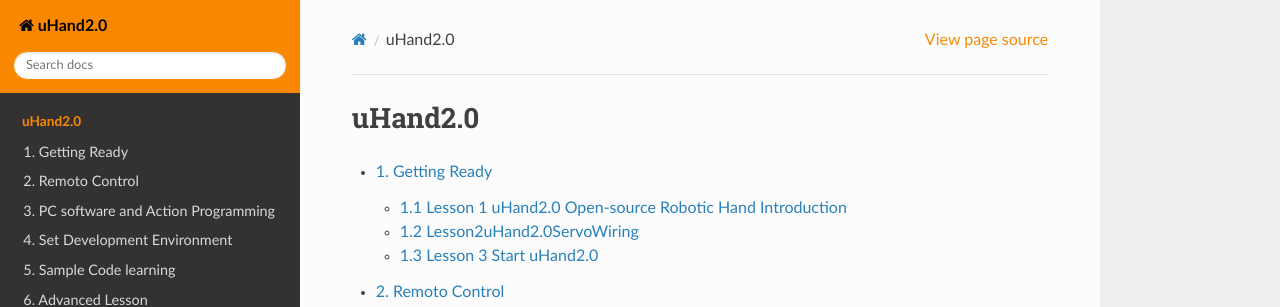
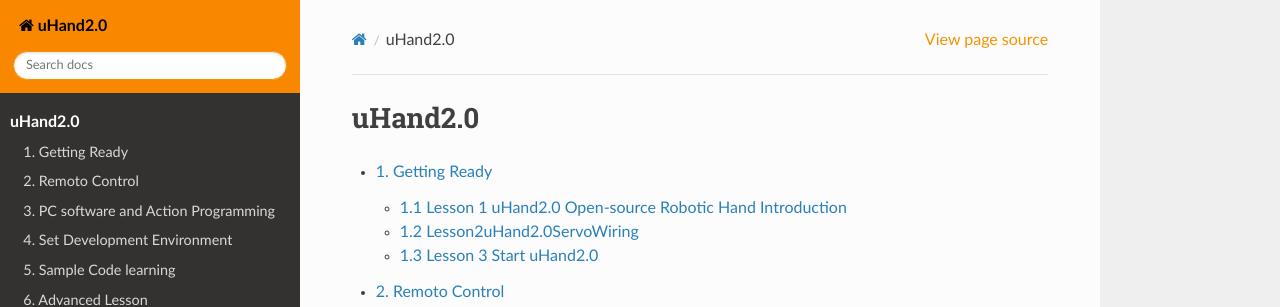
Before and after one commit to Hiwonder-docs/uHand2.0, a Sphinx documentation site: the page built from source/index.rst, in a window 1280 px wide. Shown: the top 307 px of the page. Built offline with Sphinx 7.4.7 and the Read the Docs theme 3.1.0, drawn with Linux system fonts in a browser that asks for light colours.

Commit message:
内容修改

```diff
--- a/source/_static/style.css
+++ b/source/_static/style.css
@@ -1,8 +1,51 @@
+/* 添加返回主项目的按钮 */
+.return-to-main {
+    position: fixed;
+    top: 10px;
+    right: 10px;
+    z-index: 1000;
+    background: #4CAF50;
+    color: white;
+    padding: 8px 12px;
+    border-radius: 4px;
+    text-decoration: none;
+    font-size: 14px;
+}
+
+.return-to-main:hover {
+    background: #45a049;
+}
+
+/* 为移动端调整位置 */
+@media (max-width: 768px) {
+    .return-to-main {
+        top: 60px;
+        right: 10px;
+    }
+}
 section p {
     margin: 0 0 18px;
 }
+.wy-side-scroll .wy-menu-vertical p.caption{
+     font-size: 16px;
+     color: #fff;
+     padding: 0 .618em;
+}
 .highlight span.err{
     border:none;
+}
+.caption{
+    display:none;
+}
+.wy-menu-vertical li button.toctree-expand{
+    color: #838383;
+}
+.wy-nav-side .wy-menu-vertical header, .wy-menu-vertical p.caption{
+    color: #f98800;
+    text-transform: unset;
+}
+.wy-nav-side .wy-menu-vertical li.toctree-l2 button.toctree-expand{
+    pointer-events:none;
 }
 .wy-menu-vertical > ul > li:last-child >a{
     display: block;
@@ -12,27 +55,35 @@
     color: #fff;
     border-radius: 8px;
 }
-.caption{
-    display:none;
+.wy-nav-side .wy-side-nav-search input[type=text]{
+     border-color: #F29401;
 }
-.wy-nav-side .wy-menu-vertical header, .wy-menu-vertical p.caption{
-    color: #f98800;
-    text-transform: unset;
+.wy-side-nav-search>div.switch-menus>div.language-switch, .wy-side-nav-search>div.switch-menus>div.version-switch
+{
+    background-color:#f1c269;
 }
-.wy-nav-side .wy-menu-vertical li.toctree-l2 button.toctree-expand{
-    pointer-events:none;
+.wy-side-scroll .wy-side-nav-search>div.switch-menus>div.version-switch select{
+    color: #000;
+    text-transform: capitalize;
+    margin-right: -1.7rem;
 }
-.wy-nav-side .wy-side-nav-search input[type=text]{
-     border-color: #f98800;
+.wy-side-scroll .wy-side-nav-search>div.switch-menus>div.version-switch select:hover{
+    color: #000;
+}
+.wy-side-scroll .wy-side-nav-search>div.switch-menus>div.version-switch:after{
+    color: #000;
+    font-size: 23px;
+    margin-left: -15px;
+    margin-top: 0px;
 }
 .wy-breadcrumbs-aside a{
-    color: #f98800;
+    color: #F29401;
 }
 section .rst-content .admonition{
     background: #e3e3e3;
 }
 section .rst-content .note .admonition-title{
-    color: #f98800;
+    color: #F29401;
     background: #343131;
 }
 .wy-grid-for-nav .wy-side-nav-search{
```
